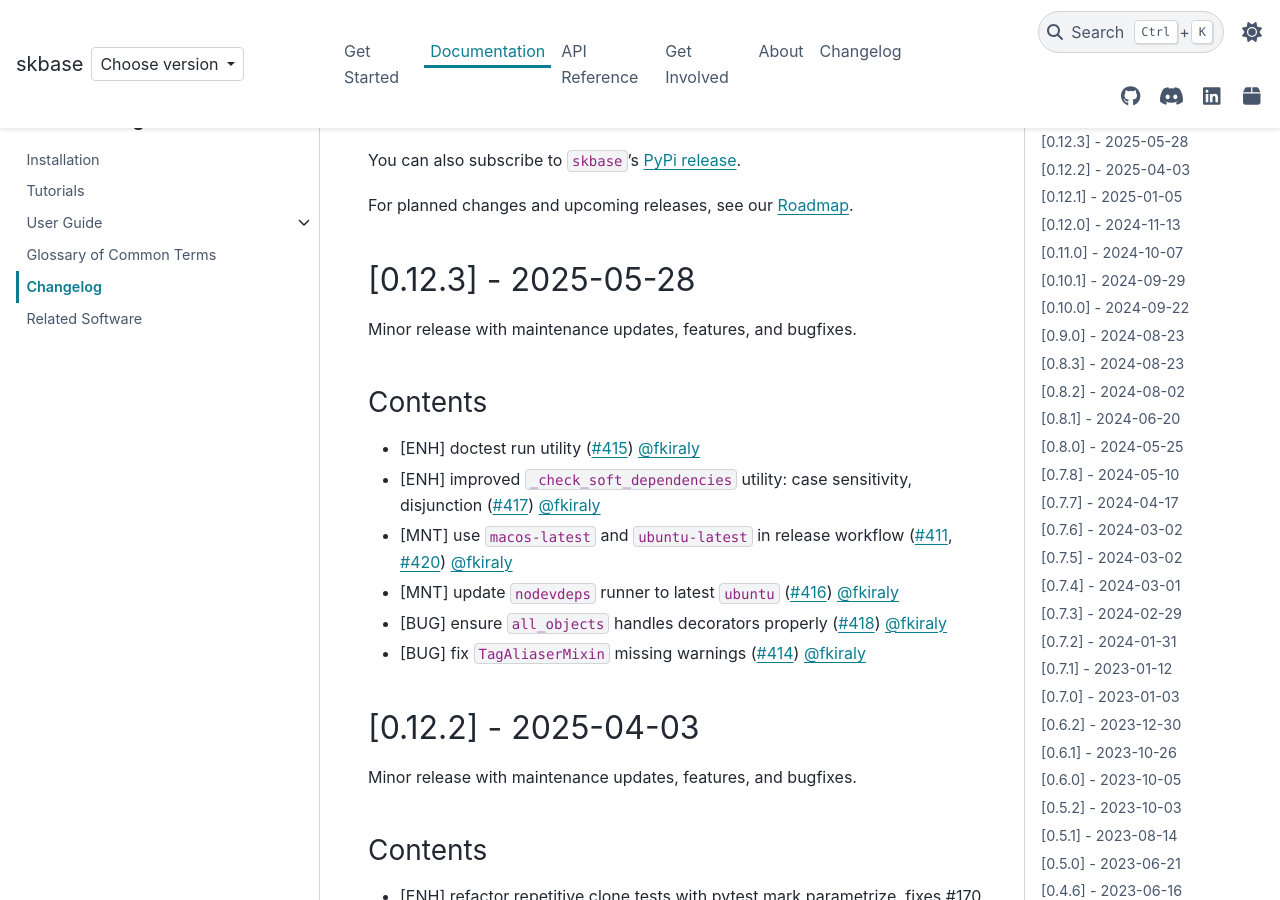
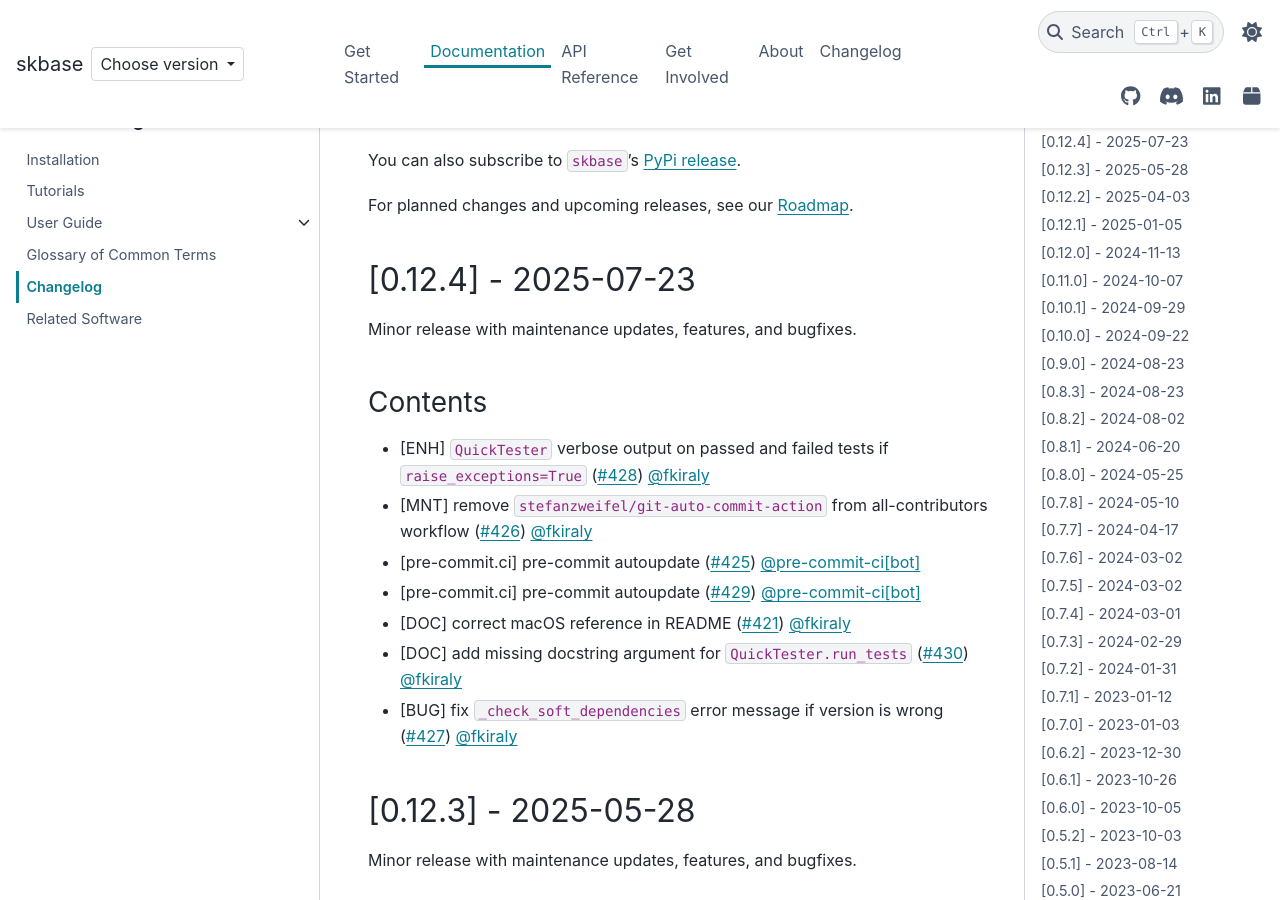
Before and after one commit to sktime/skbase, a Sphinx documentation site: the page built from docs/source/user_documentation/changelog.rst, in a window 1280 px wide and 900 px high, scrolled down 224 px. Built offline with Sphinx 7.4.7 and the PyData theme 0.15.4, drawn with Linux system fonts in a browser that asks for light colours; comment, search, counter and statistics services are not loaded.

Commit message:
changelog

```diff
--- a/docs/source/user_documentation/changelog.rst
+++ b/docs/source/user_documentation/changelog.rst
@@ -13,6 +13,24 @@
 `PyPi release <https://libraries.io/pypi/scikit-base>`_.
 
 For planned changes and upcoming releases, see our :ref:`roadmap`.
+
+
+[0.12.4] - 2025-07-23
+=====================
+
+Minor release with maintenance updates, features, and bugfixes.
+
+Contents
+--------
+
+* [ENH] ``QuickTester`` verbose output on passed and failed tests if ``raise_exceptions=True`` (:pr:`428`) :user:`fkiraly`
+* [MNT] remove ``stefanzweifel/git-auto-commit-action`` from all-contributors workflow (:pr:`426`) :user:`fkiraly`
+* [pre-commit.ci] pre-commit autoupdate (:pr:`425`) :user:`pre-commit-ci[bot]`
+* [pre-commit.ci] pre-commit autoupdate (:pr:`429`) :user:`pre-commit-ci[bot]`
+* [DOC] correct macOS reference in README (:pr:`421`) :user:`fkiraly`
+* [DOC] add missing docstring argument for ``QuickTester.run_tests`` (:pr:`430`) :user:`fkiraly`
+* [BUG] fix ``_check_soft_dependencies`` error message if version is wrong (:pr:`427`) :user:`fkiraly`
+
 
 [0.12.3] - 2025-05-28
 =====================
```
